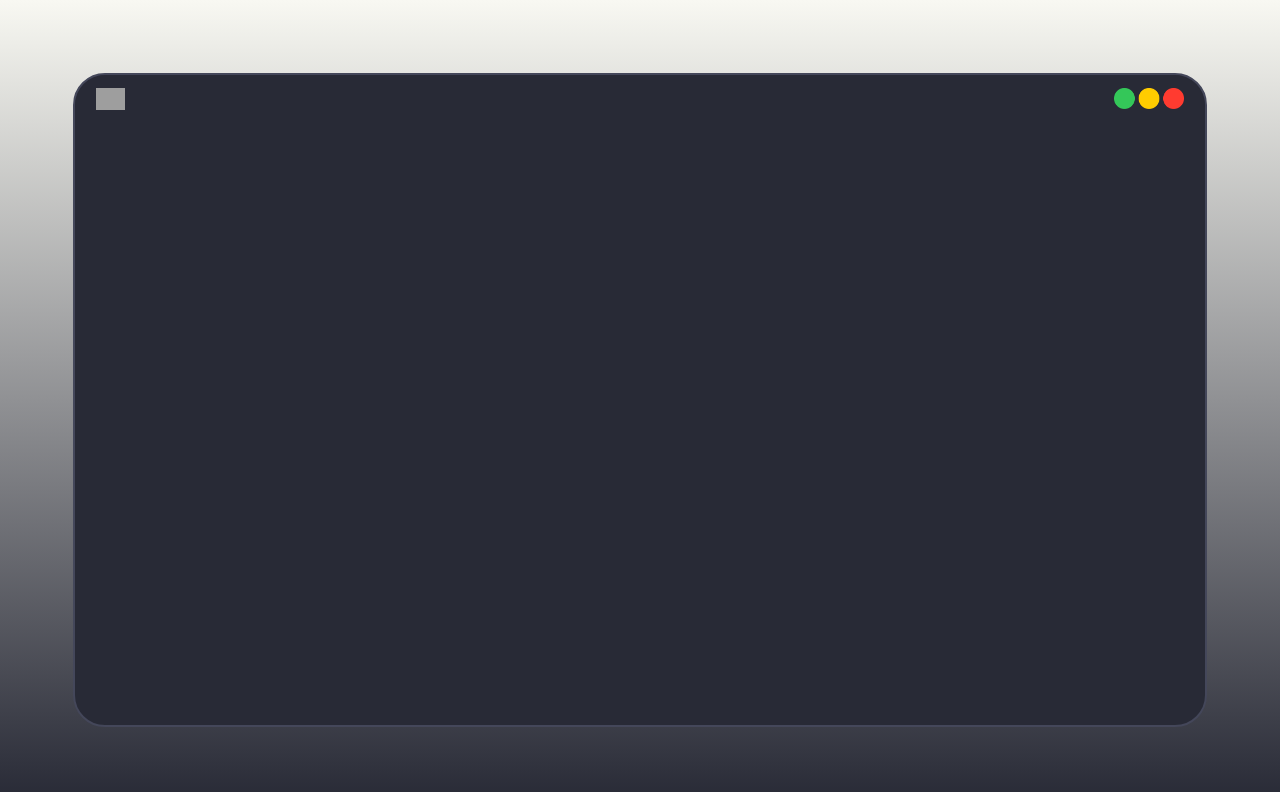
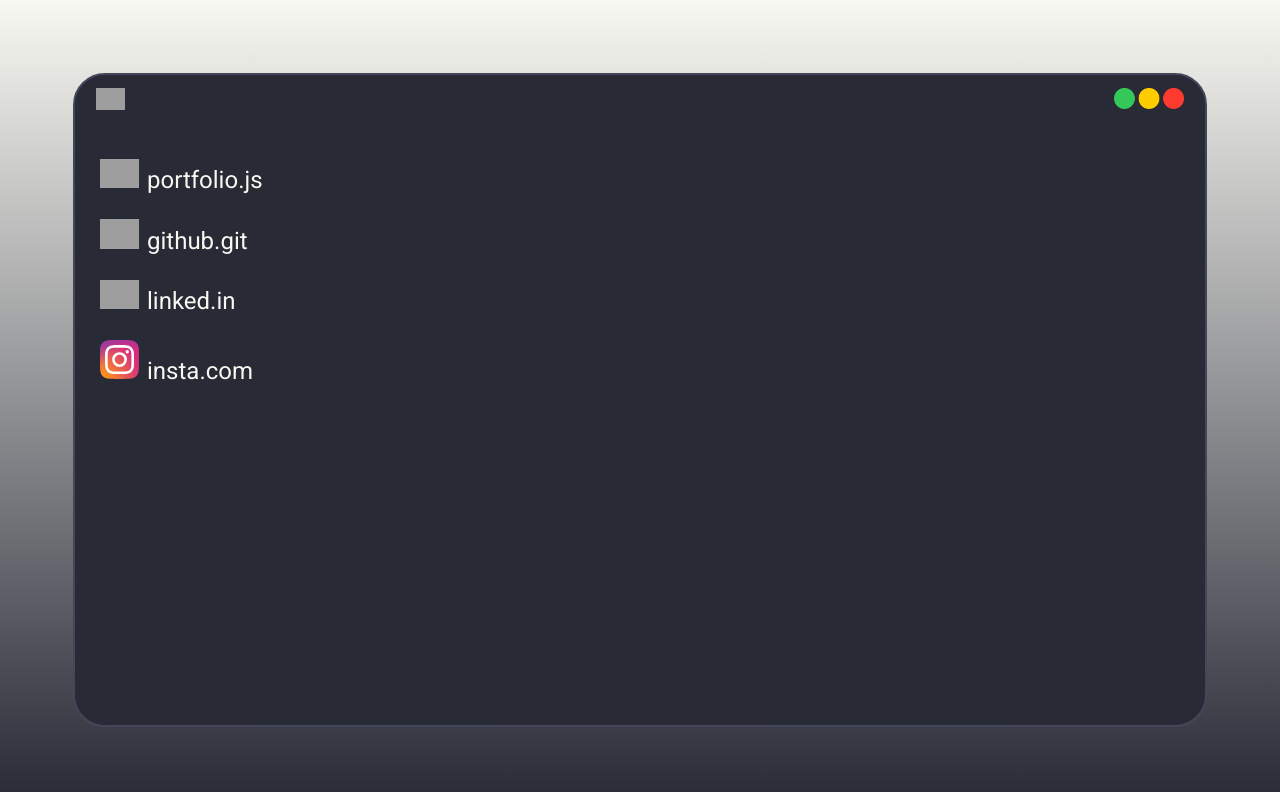
Before and after one commit to Lip-ee/portfolio, a plain HTML site: page index.html in a window 1280 px wide. Drawn offline with Linux system fonts and the light colour scheme; grey boxes are pictures that could not be loaded.

Commit message:
add: left-files-list full html and css added! (not responsible yet)

```diff
--- a/index.html
+++ b/index.html
@@ -4,9 +4,15 @@
 <head>
     <meta charset="UTF-8">
     <meta name="viewport" content="width=device-width, initial-scale=1.0">
+
     <title>Portfolio</title>
 
     <link rel="stylesheet" href="style.css">
+
+    <style>
+        /* font import */
+        @import url('https://fonts.googleapis.com/css2?family=Roboto:ital,wght@0,100;0,300;0,400;0,500;0,700;0,900;1,100;1,300;1,400;1,500;1,700;1,900&display=swap');
+    </style>
 </head>
 
 <body>
@@ -17,13 +23,25 @@
 
             <div class="window-header">
 
-                <img src="https://cdn.jsdelivr.net/gh/devicons/devicon@latest/icons/vscode/vscode-original.svg" width="29px" id="vscode-icon"/>
+                <img src="https://cdn.jsdelivr.net/gh/devicons/devicon@latest/icons/vscode/vscode-original.svg"
+                    alt="vscode icon" width="29px" id="vscode-icon" />
 
                 <img src="/assets/img/window-buttons.png" alt="window-buttons" width="70px" id="window-buttons">
 
             </div>
 
+            <div class="files-space">
 
+                <nav class="left-files-list">
+                    <ul>
+                        <li><a href=""><img src="https://cdn.jsdelivr.net/gh/devicons/devicon@latest/icons/javascript/javascript-original.svg" alt="javascript logo" width="39px"><span class="left-list-text-option">portfolio.js</span></a></li>
+                        <li><a href="https://github.com/Lip-ee" target="_blank"><img src="https://cdn.jsdelivr.net/gh/devicons/devicon@latest/icons/github/github-original.svg" alt="github logo" width="39px"><span class="left-list-text-option">github.git</span></a></li>
+                        <li><a href="https://www.linkedin.com/in/devlipe/" target="_blank"><img src="https://cdn.jsdelivr.net/gh/devicons/devicon@latest/icons/linkedin/linkedin-original.svg" alt="linkedin logo" width="39px"><span class="left-list-text-option">linked.in</span></a></li>
+                        <li><a href="https://www.instagram.com/lipope_/" target="_blank"><img src="./assets/img/instagram.svg" alt="instagram logo" width="39px"><span class="left-list-text-option">insta.com</span></a></li>
+                    </ul>
+                </nav>
+
+            </div>
 
         </div>
 
--- a/style.css
+++ b/style.css
@@ -6,6 +6,8 @@ body {
 
     margin: 0;
     overflow: hidden;
+
+    font-family: "Roboto", sans-serif;
 }
 
 main {
@@ -28,6 +30,9 @@ main {
     border: solid #44475A 2px;
 }
 
+
+
+/* HEADER WINDOW */
 .window-header {
     background-color: #282A36;
 
@@ -46,3 +51,41 @@ main {
     float: right;
     margin: 13px 21px 0px 0px;
 }
+
+
+
+/* LEFT FILES SPACE */
+.files-space {
+    background-color: #282A36;
+
+    position: fixed;
+
+    width: 236px;
+    height: 793px;
+
+    max-width: calc(100% - 300px);
+    max-height: calc(100% - 204px);
+    /* 204px = window header height (54px) + main vscode window max-height (150px) */
+
+    border-radius: 0px 0px 0px 32px;
+}
+
+.left-files-list ul {
+    margin-top: 30px;
+    padding-left: 25px;
+}
+
+.left-files-list ul li {
+    list-style-type: none;
+    margin-bottom: 25px;
+}
+
+.left-files-list ul li a {
+    text-decoration: none;
+    color: #F8F8F2;
+}
+
+.left-list-text-option {
+    font-size: 24px;
+    margin-left: 8px;
+}
```
Also changed, not shown: assets/img/instagram.svg (added).
